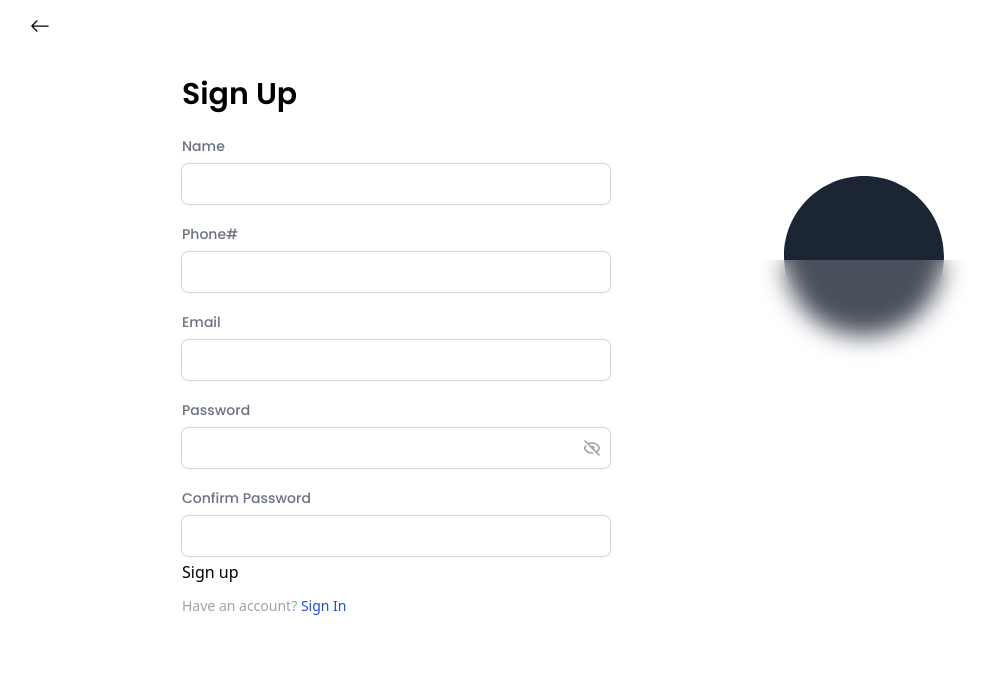
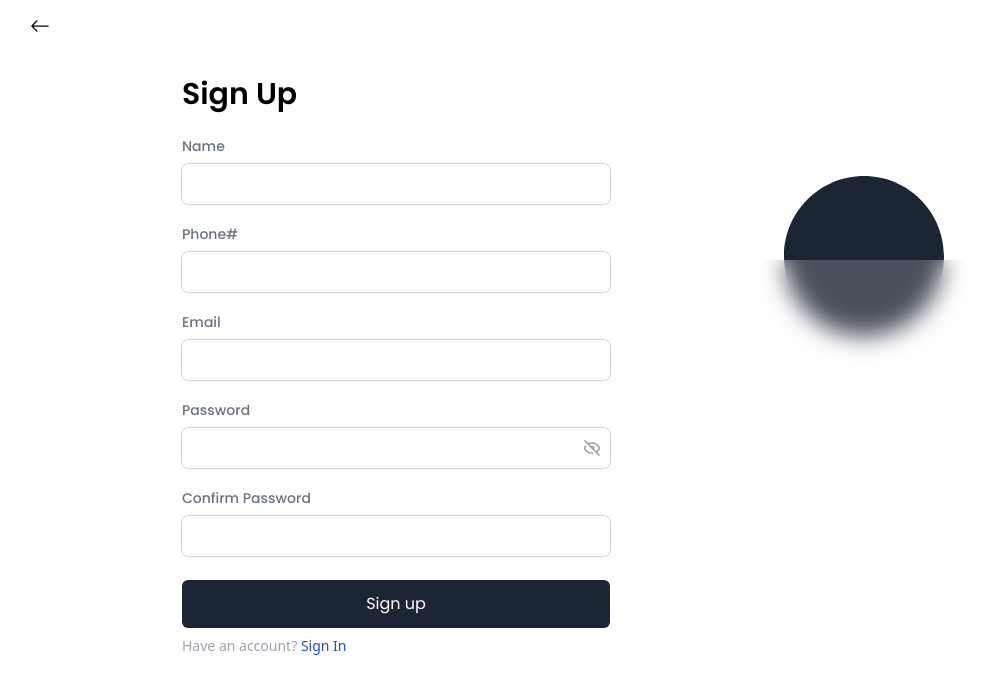
Before and after one commit to rosanno/clothing-store, a Next.js app: page /signup in a window 1280 px wide. Shown: the top 694 px of the page, without its empty margins (10-999 px from the left). Built offline with nearby package versions, Linux system fonts and the light colour scheme; no server answers.

Commit message:
Fix sign up design and add env varibles on requesVerification

```diff
--- a/helpers/requestVerification.ts
+++ b/helpers/requestVerification.ts
@@ -10,8 +10,8 @@ export const requestNewVerification = async (
   const transport = nodemailer.createTransport({
     service: "gmail",
     auth: {
-      user: "msy40953@gmail.com",
-      pass: "hizjchtgvyzxblda",
+      user: process.env.NEXT_PUBLIC_GMAIL_ADDRESS,
+      pass: process.env.NEXT_PUBLIC_GMAIL_APP_PASSWORD,
     },
   });
   const hashCode = await verificationCode(name);
--- a/pages/signup.tsx
+++ b/pages/signup.tsx
@@ -254,6 +254,10 @@ const Signup = () => {
               </p>
             )}
           </div>
+          <button
+            type="submit"
+            className="bg-[#1C2534] w-full text-white py-2 rounded-md mt-6 font-poppins"
+          >
             {loading ? (
               <div className="flex justify-center">
                 <Oval
@@ -272,6 +276,7 @@ const Signup = () => {
             ) : (
               <span className="block py-1">Sign up</span>
             )}
+          </button>
         </form>
         <p className="text-gray-400 text-sm mt-2">
           Have an account?{" "}
```
Lines whose indentation alone changed are shown as unchanged.
